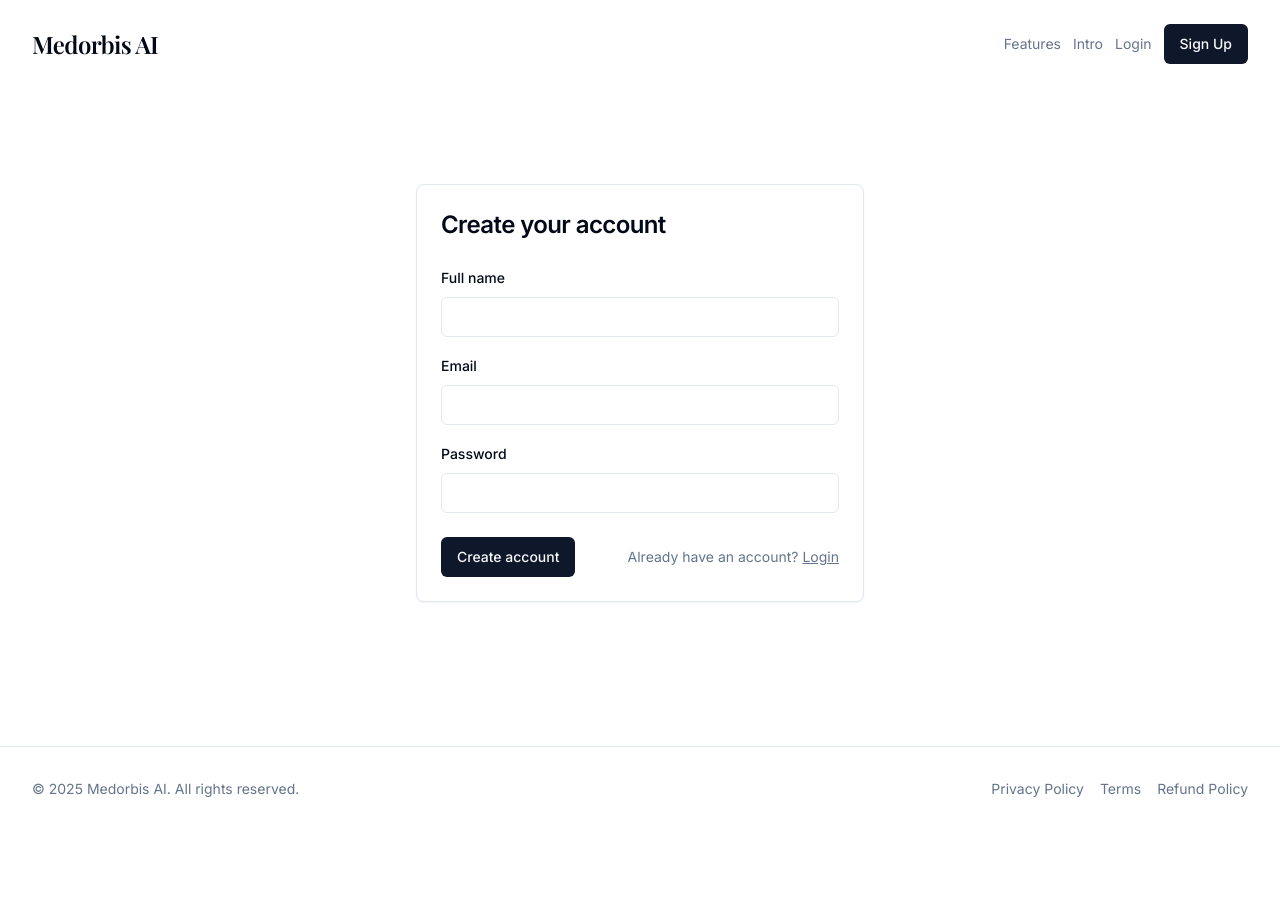
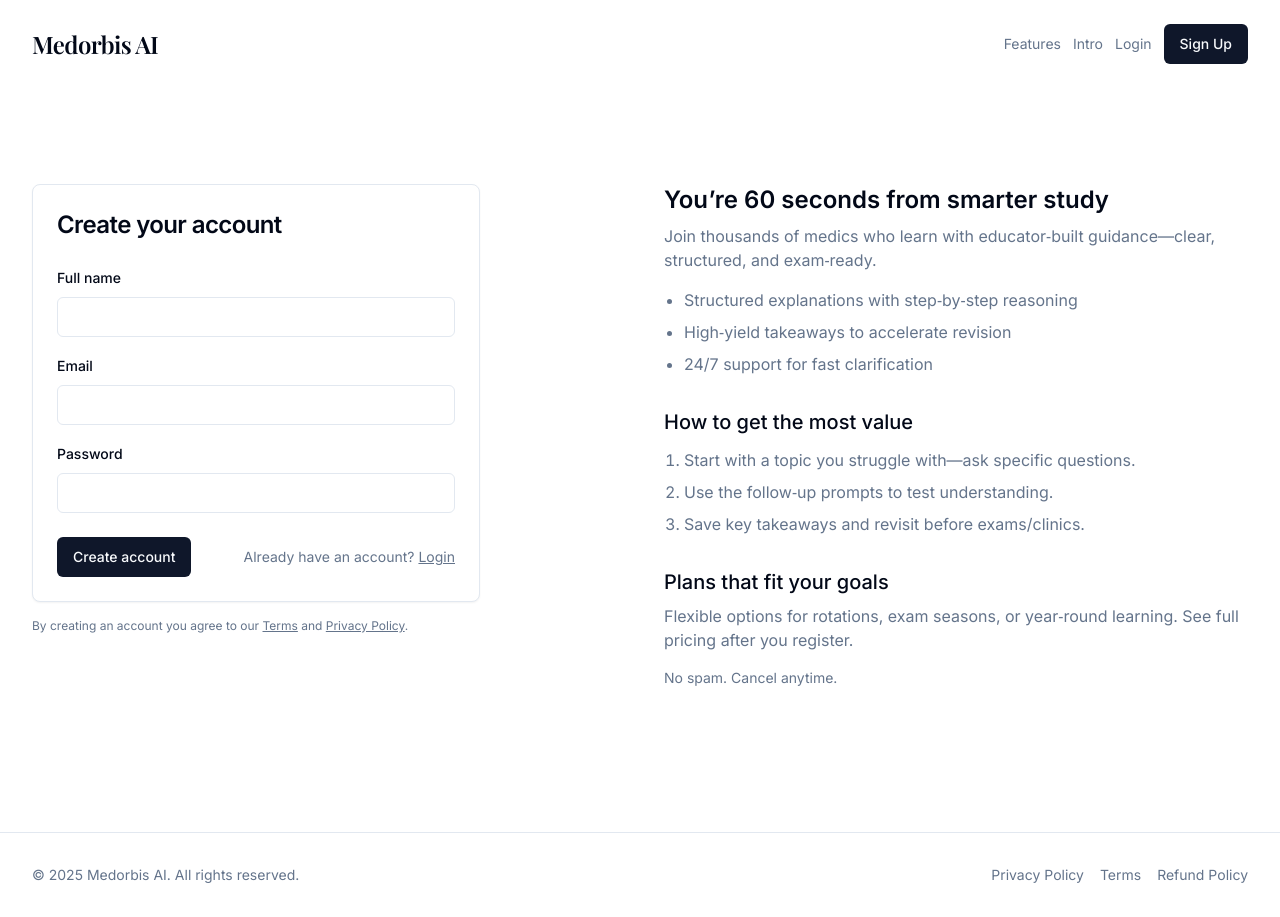
Before and after one commit to pmhstechadmin/medorbis-buddy-assistant, a React (Vite) app: page /register in a window 1280 px wide. Before the commit the page ends 831 px from the top, so only its background shows below. Built offline with nearby package versions, Linux system fonts and the light colour scheme.

Commit message:
Add registration and login page content
Add more persuasive content to the registration and login pages, including "how-to" information, to encourage user sign-ups and plan purchases. Also, implement SEO headers for these pages.

```diff
--- a/src/pages/Login.tsx
+++ b/src/pages/Login.tsx
@@ -19,12 +19,18 @@ const Login = () => {
     <Layout>
       <Helmet>
         <title>Login | Medorbis AI Assistant</title>
-        <meta name="description" content="Access your Medorbis AI account to continue your learning journey." />
+        <meta name="description" content="Sign in to Medorbis AI to continue structured, high‑yield learning built by medical educators." />
         <link rel="canonical" href={canonical} />
+        <meta property="og:title" content="Login | Medorbis AI Assistant" />
+        <meta property="og:description" content="Access your Medorbis AI dashboard and continue learning smarter." />
+        <meta name="twitter:card" content="summary_large_image" />
       </Helmet>
 
+
       <section className="container py-16 md:py-24">
-        <div className="max-w-md mx-auto">
+        <h1 className="sr-only">Login to Medorbis AI</h1>
+        <div className="grid gap-10 md:grid-cols-2 md:gap-12">
+          <div className="max-w-md w-full">
             <Card>
               <CardHeader>
                 <CardTitle className="text-2xl">Login</CardTitle>
@@ -48,8 +54,49 @@ const Login = () => {
                 </CardFooter>
               </form>
             </Card>
+            <div className="mt-4 text-xs text-muted-foreground">By continuing you agree to our <Link to="/terms" className="underline">Terms</Link> and <Link to="/privacy-policy" className="underline">Privacy Policy</Link>.</div>
+          </div>
+
+          <aside className="space-y-8">
+            <section>
+              <h2 className="text-2xl font-semibold">Why Medorbis AI</h2>
+              <p className="mt-2 text-muted-foreground">Purpose‑built by medical educators to help you study faster with structure, clarity, and confidence.</p>
+              <ul className="mt-4 list-disc pl-5 space-y-2 text-muted-foreground">
+                <li>Step‑by‑step explanations aligned with exam patterns</li>
+                <li>High‑yield summaries and clinical reasoning tips</li>
+                <li>Always available to clarify doubts in seconds</li>
+              </ul>
+            </section>
+
+            <section>
+              <h3 className="text-xl font-medium">How it works</h3>
+              <ol className="mt-3 list-decimal pl-5 space-y-2 text-muted-foreground">
+                <li>Ask any medical question or paste a vignette.</li>
+                <li>Get structured, educator‑reviewed reasoning and memory hooks.</li>
+                <li>Reinforce with targeted follow‑ups and quick recaps.</li>
+              </ol>
+            </section>
+
+            <section>
+              <h3 className="text-xl font-medium">What you’ll get</h3>
+              <ul className="mt-3 list-disc pl-5 space-y-2 text-muted-foreground">
+                <li>Clarity on difficult topics</li>
+                <li>Faster revision with concise takeaways</li>
+                <li>Confidence going into exams and clinics</li>
+              </ul>
+              <div className="mt-4 flex gap-3">
+                <Button asChild>
+                  <Link to="/register">Create account</Link>
+                </Button>
+                <Button variant="outline" asChild>
+                  <Link to="/refund-policy">Refund policy</Link>
+                </Button>
               </div>
             </section>
+          </aside>
+        </div>
+      </section>
+
     </Layout>
   );
 };
--- a/src/pages/Register.tsx
+++ b/src/pages/Register.tsx
@@ -19,12 +19,18 @@ const Register = () => {
     <Layout>
       <Helmet>
         <title>Register | Medorbis AI Assistant</title>
-        <meta name="description" content="Create your Medorbis AI account to start learning smarter." />
+        <meta name="description" content="Create your Medorbis AI account and start learning smarter with educator‑built guidance." />
         <link rel="canonical" href={canonical} />
+        <meta property="og:title" content="Register | Medorbis AI Assistant" />
+        <meta property="og:description" content="Join Medorbis AI to get structured explanations, exam‑focused insights, and 24/7 support." />
+        <meta name="twitter:card" content="summary_large_image" />
       </Helmet>
 
+
       <section className="container py-16 md:py-24">
-        <div className="max-w-md mx-auto">
+        <h1 className="sr-only">Create your Medorbis AI account</h1>
+        <div className="grid gap-10 md:grid-cols-2 md:gap-12">
+          <div className="max-w-md w-full">
             <Card>
               <CardHeader>
                 <CardTitle className="text-2xl">Create your account</CardTitle>
@@ -52,8 +58,38 @@ const Register = () => {
                 </CardFooter>
               </form>
             </Card>
+            <div className="mt-4 text-xs text-muted-foreground">By creating an account you agree to our <Link to="/terms" className="underline">Terms</Link> and <Link to="/privacy-policy" className="underline">Privacy Policy</Link>.</div>
+          </div>
+
+          <aside className="space-y-8">
+            <section>
+              <h2 className="text-2xl font-semibold">You’re 60 seconds from smarter study</h2>
+              <p className="mt-2 text-muted-foreground">Join thousands of medics who learn with educator‑built guidance—clear, structured, and exam‑ready.</p>
+              <ul className="mt-4 list-disc pl-5 space-y-2 text-muted-foreground">
+                <li>Structured explanations with step‑by‑step reasoning</li>
+                <li>High‑yield takeaways to accelerate revision</li>
+                <li>24/7 support for fast clarification</li>
+              </ul>
+            </section>
+
+            <section>
+              <h3 className="text-xl font-medium">How to get the most value</h3>
+              <ol className="mt-3 list-decimal pl-5 space-y-2 text-muted-foreground">
+                <li>Start with a topic you struggle with—ask specific questions.</li>
+                <li>Use the follow‑up prompts to test understanding.</li>
+                <li>Save key takeaways and revisit before exams/clinics.</li>
+              </ol>
+            </section>
+
+            <section>
+              <h3 className="text-xl font-medium">Plans that fit your goals</h3>
+              <p className="mt-2 text-muted-foreground">Flexible options for rotations, exam seasons, or year‑round learning. See full pricing after you register.</p>
+              <div className="mt-4 text-sm text-muted-foreground">No spam. Cancel anytime.</div>
+            </section>
+          </aside>
         </div>
       </section>
+
     </Layout>
   );
 };
```
Lines whose indentation alone changed are shown as unchanged.
